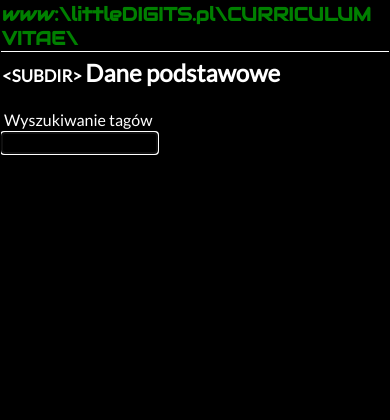
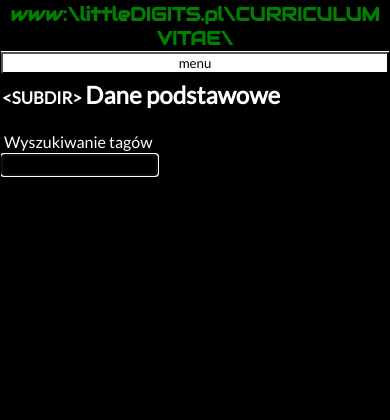
Before and after one commit to littledigits/cv, a PHP site: the page made by cv_html+php+sql+js/address.php in a window 390 px wide. Shown: the top 420 px of the page. Run offline with PHP 8.4, Linux system fonts and the light colour scheme; data that the repository does not hold is empty; some libraries are stand-ins or nearby versions; some web fonts are replaced.

Commit message:
menu
Przygotowanie pod klikalne menu w na urządzenia moblilne.

```diff
--- a/css/style-dos-like.css
+++ b/css/style-dos-like.css
@@ -10,14 +10,13 @@ header * {font-family: Audiowide;text-align: center;margin: 0;}
 header a {text-decoration: none;}
 /*do testów rozdzielczości*/
 header h1 a {color: orange;}
+#menu-button {display: none;}
 
 nav {position: sticky; top: 0;z-index: 1;border-bottom: 1px solid white;display: flex;}
 .dropdown {display: none;}
 .menu-selected::before{content: "<";}
 .menu-selected::after{content: "/>";}
-ul, nav a {padding: 0 0;margin: 0 0;list-style-type: none;}
-ul li, nav a {float: left;}
-ul li a, nav a {display: block;padding: 0px 0px 0px 10px;}
+
 
 article/*, section*/{clear: both;padding: 5px 0 0 0;overflow: auto;height: auto;}
 
@@ -34,19 +33,23 @@ h3.clickable {cursor: pointer;}
 .subdir-visible-hidden {display: none;}
 .subdir-hidden-visible {display: unset;}
 
-/*.read-more-hide {display: none;}
-.read-more-show {display: unset;}*/
-
 .h3-p-list {margin-left: 3%;}
 
 #display_hidden {visibility: hidden;}
 
-.menu a, nav a {text-decoration: none;}
-.menu a:link {text-decoration: none;}
+/*ul {padding: 0 0;margin: 0 0;list-style-type: none;}
+ul li, nav a {float: left;}
+ul li a, nav a {display: block;padding: 0px 0px 0px 10px;}*/
+
+ul.menu {list-style-type: none;padding: 0;margin:0;}
+.menu li {float: left;margin: 0 0 0 15px;}
+.menu li:first-child {margin: 0;}
+.menu a {text-decoration: none;}
+/*.menu a:link {text-decoration: none;}
 .menu a:visited {text-decoration: none;}
 .menu a:hover {text-decoration: none;}
 .menu a:active {text-decoration: none;}
-.menu a:focus {text-decoration: none;}
+.menu a:focus {text-decoration: none;}*/
 
 p {margin: 1px;}
 h3#zero{counter-reset: licznik;}
@@ -63,7 +66,7 @@ footer p {margin: 0 0 0 0;}
 
 .menu-content {display: none;z-index: 1;position: absolute;}
 .menu-content button {color: black;background-color: white;}
-.show {display:block;}
+.show {display: initial;}
 
 #button-dos {color:white;background:black;}
 #button-dos:hover {color: black;background: white;}
@@ -78,16 +81,26 @@ footer p {margin: 0 0 0 0;}
 
 @media screen and (max-width: 768px) {
 	/*do testów rozdzielczości*/header h1 a {color: blue;}
-	header * {font-size: 95%;text-align: left;}
-	header {display: flex;}
+	header {width: 100%;display: inline-block;}
+	header * {font-size: 95%;}
 	.big {display: none;}
-	#menu-button {float: right;color: black; background: white;}
+	nav {width: 100%;display: table;}
+	nav * {display: block;width: 100%;}
+	#menu-button {display: initial;color: black; background: white;}
+	ul.menu {display: none;}
+	ul.menu {list-style-type: none;padding: 0;margin:0;}
+	.menu li {margin: 0;text-align: center;}
+	.menu a {text-decoration: none;}
+	nav:hover .menu {display: initial;}
+	#nav-dimension:hover .menu {display: none;}
+	ul.show {display: block;}
+	/**/
 }
 
 @media screen and (max-width: 480px) {
+	/*do testów rozdzielczości*/header h1 a {color: green;}
 	header {text-align: left;height: auto;}
 	header h1 {font-size: 125%;height: auto;margin: 1px 1px;}
-	/*do testów rozdzielczości*/header h1 a {color: green;}
 	nav {border-bottom: none;}
 	h2{margin: 1px 1px;}
 	h3{margin: 1px 1px;}
--- a/cv_html+php+sql+js/nav.txt
+++ b/cv_html+php+sql+js/nav.txt
@@ -1,5 +1,6 @@
 <?php
-echo '<ul class="menu mid-big">';
+echo '<button id="menu-button" onclick="menuShow()">menu</button>';
+echo '<ul id="menu" class="menu">';
 $filestomenu = glob("*.php");
 $records=count($filestomenu);
 $file=pathinfo($_SERVER['PHP_SELF']);
--- a/cv_html/additional_information.html
+++ b/cv_html/additional_information.html
@@ -22,10 +22,11 @@
 		<h1>
 			<a class="header-href" href="../">www:\littledigits.pl\CURRICULUM VITAE\</a>
 		</h1>
-	</header>
+		</header>
 	<nav>
 		<!--MENU WIDOCZNE NA ŚREDNICH I DUŻYCH EKRANACH-->
-		<ul class="menu big">
+		<button id="menu-button">menu</button>
+		<ul class="menu">
 			<li><a href="address.html">DANE_PODSTAWOWE</a></li>
 			<li><a href="work_experience.html">DOŚWIADCZENIE_ZAWODOWE</a></li>
 			<li><a href="education_courses.html">WYKSZTAŁCENIE,_KURSY_I_SZKOLENIA</a></li>
--- a/cv_html/address.html
+++ b/cv_html/address.html
@@ -25,7 +25,8 @@
 	</header>
 	<nav>
 		<!--MENU WIDOCZNE NA ŚREDNICH I DUŻYCH EKRANACH-->
-		<ul class="menu mid-big">
+		<button id="menu-button">menu</button>
+		<ul class="menu">
 			<li><a href="address.html" class="menu-selected">DANE_PODSTAWOWE</a></li>
 			<li><a href="work_experience.html">DOŚWIADCZENIE_ZAWODOWE</a></li>
 			<li><a href="education_courses.html">WYKSZTAŁCENIE,_KURSY_I_SZKOLENIA</a></li>
--- a/cv_html/education_courses.html
+++ b/cv_html/education_courses.html
@@ -25,7 +25,8 @@
 	</header>
 	<nav>
 		<!--MENU WIDOCZNE NA ŚREDNICH I DUŻYCH EKRANACH-->
-		<ul class="menu mid-big">
+		<button id="menu-button">menu</button>
+		<ul class="menu">
 			<li><a href="address.html">DANE_PODSTAWOWE</a></li>
 			<li><a href="work_experience.html">DOŚWIADCZENIE_ZAWODOWE</a></li>
 			<li><a href="education_courses.html" class="menu-selected">WYKSZTAŁCENIE,_KURSY_I_SZKOLENIA</a></li>
--- a/cv_html/literature.html
+++ b/cv_html/literature.html
@@ -25,7 +25,8 @@
 	</header>
 	<nav>
 		<!--MENU WIDOCZNE NA ŚREDNICH I DUŻYCH EKRANACH-->
-		<ul class="menu mid-big">
+		<button id="menu-button">menu</button>
+		<ul class="menu">
 			<li><a href="address.html">DANE_PODSTAWOWE</a></li>
 			<li><a href="work_experience.html">DOŚWIADCZENIE_ZAWODOWE</a></li>
 			<li><a href="education_courses.html">WYKSZTAŁCENIE,_KURSY_I_SZKOLENIA</a></li>
--- a/cv_html/work_experience.html
+++ b/cv_html/work_experience.html
@@ -25,7 +25,8 @@
 	</header>
 	<nav>
 		<!--MENU WIDOCZNE NA ŚREDNICH I DUŻYCH EKRANACH-->
-		<ul class="menu mid-big">
+		<button id="menu-button">menu</button>
+		<ul class="menu">
 			<li><a href="address.html">DANE_PODSTAWOWE</a></li>
 			<li><a href="work_experience.html" class="menu-selected">DOŚWIADCZENIE_ZAWODOWE</a></li>
 			<li><a href="education_courses.html">WYKSZTAŁCENIE,_KURSY_I_SZKOLENIA</a></li>
--- a/js/script.js
+++ b/js/script.js
@@ -27,6 +27,10 @@ function selekcja(thisstring) {
 	xhttp.send();
 }
 
+function menuShow() {
+	document.getElementById("menu").classList.toggle("show");
+	document.getElementById("menu-button").classList.toggle
+}
 function subdirOpenClose1() {
 	document.getElementById("h301i02").classList.toggle("subdir-hidden-visible");
 	document.getElementById("h301div").classList.toggle("subdir-hidden-visible");
```
